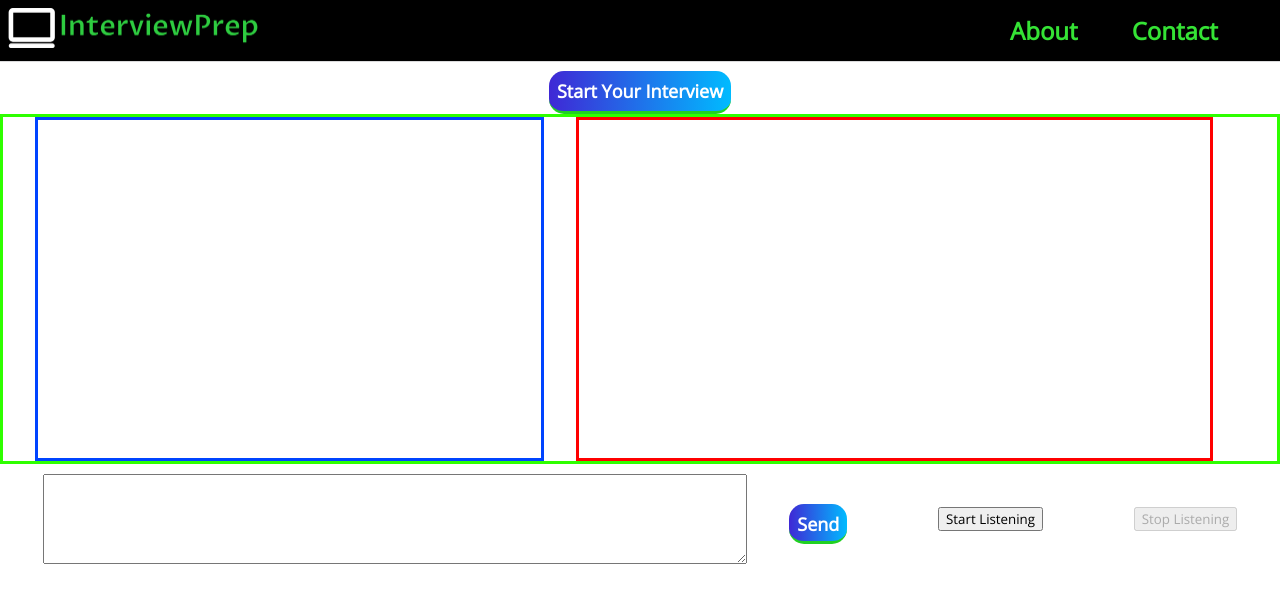
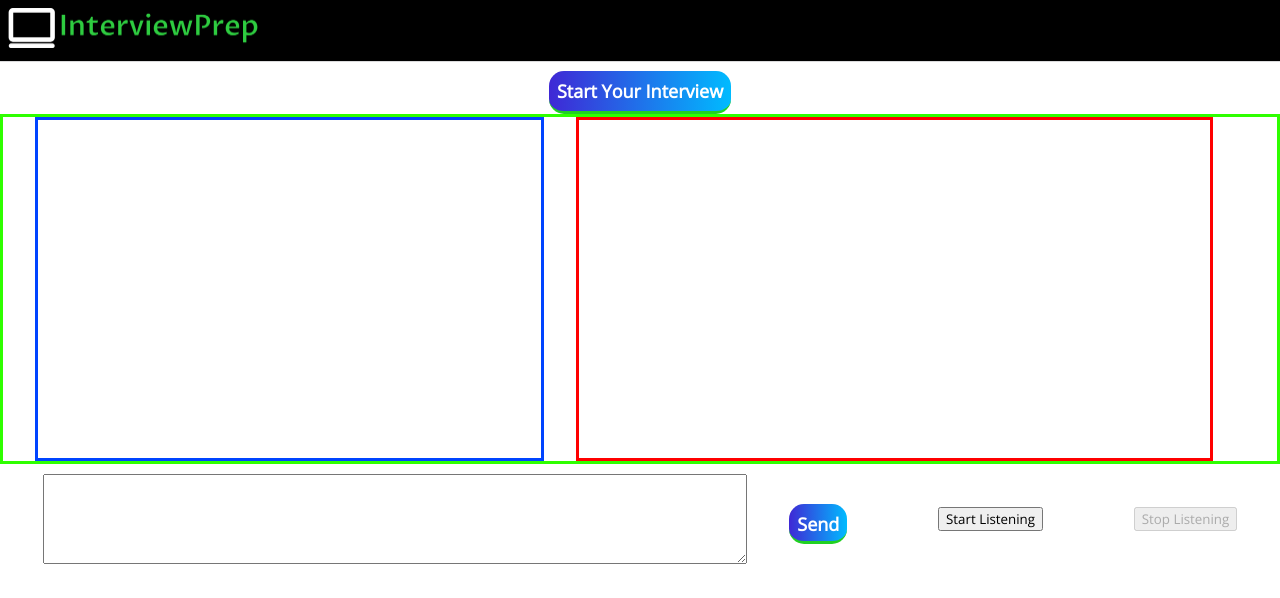
Before and after one commit to venkat88676/InterviewIQ, a React (Create React App) app in the folder frontend/: page / in a window 1280 px wide. Shown: the top 598 px of the page. Built offline with nearby package versions, Linux system fonts and the light colour scheme.

Commit message:
working on feedback

```diff
--- a/frontend/src/App.css
+++ b/frontend/src/App.css
@@ -17,7 +17,7 @@
     background-color: rgb(0, 0, 0);
 }
 #navMenu{
-    color: rgb(53, 227, 53);
+    /* color: rgb(53, 227, 53); */
     display: flex;;
     /* border: solid red; */
     width: 25%;
```
